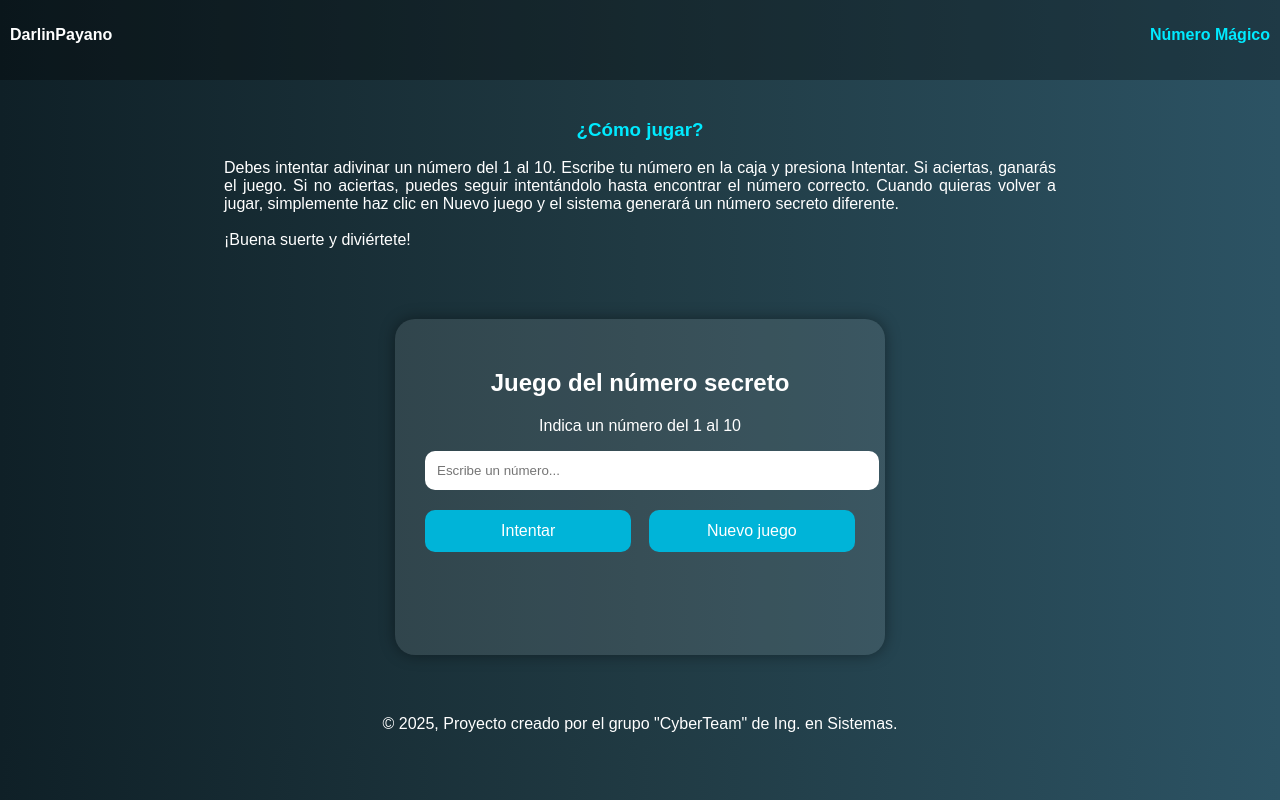
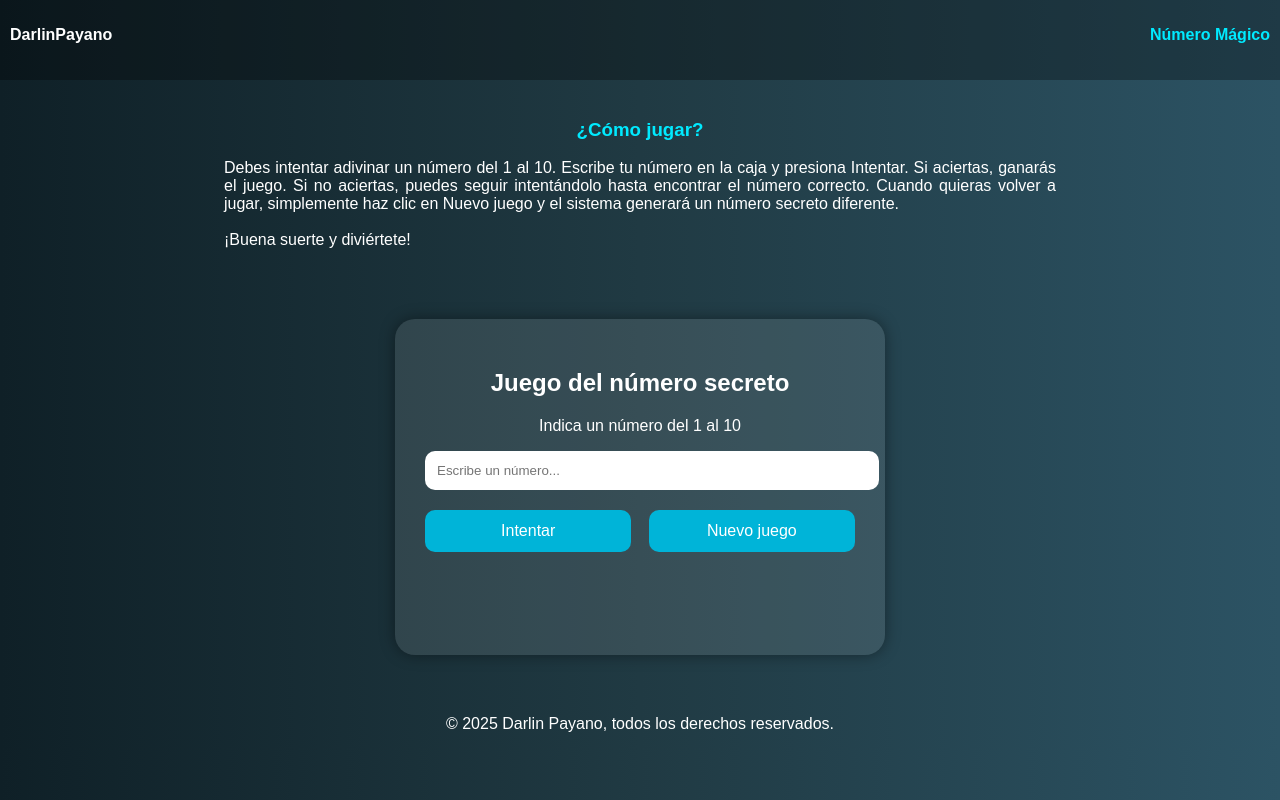
Before and after one commit to darlinjpayanochale/numeromagico, a plain HTML site: page index.html in a window 1280 px wide. Drawn offline with Linux system fonts and the light colour scheme.

Commit message:
Update index.html

```diff
--- a/index.html
+++ b/index.html
@@ -51,7 +51,7 @@ Cuando quieras volver a jugar, simplemente haz clic en Nuevo juego y el sistema
     </main>
 
     <footer>
-        <p>&copy; 2025, Proyecto creado por el grupo "CyberTeam" de Ing. en Sistemas.  </p>
+        <p>&copy; 2025 Darlin Payano, todos los derechos reservados.  </p>
     </footer>
 
 
```
